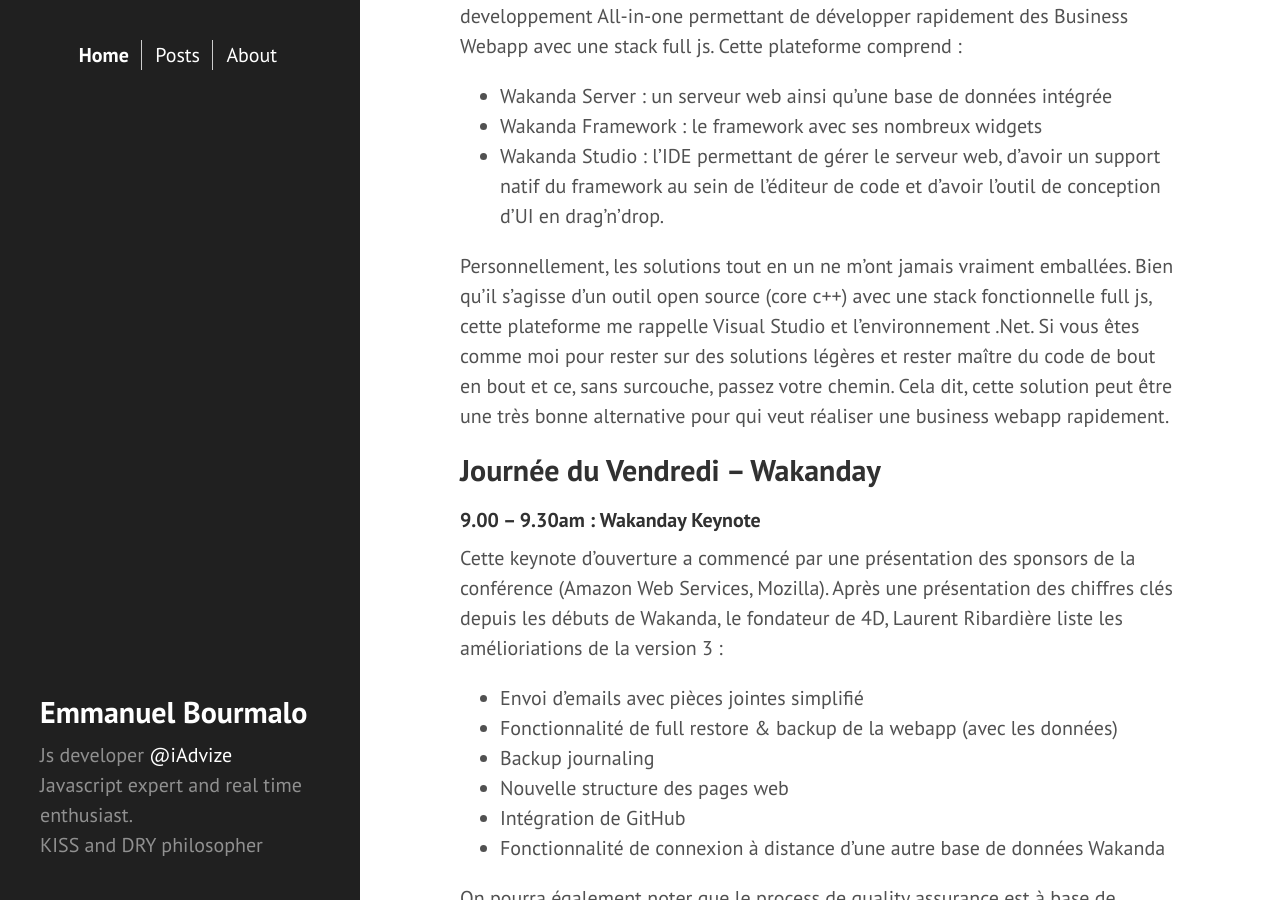
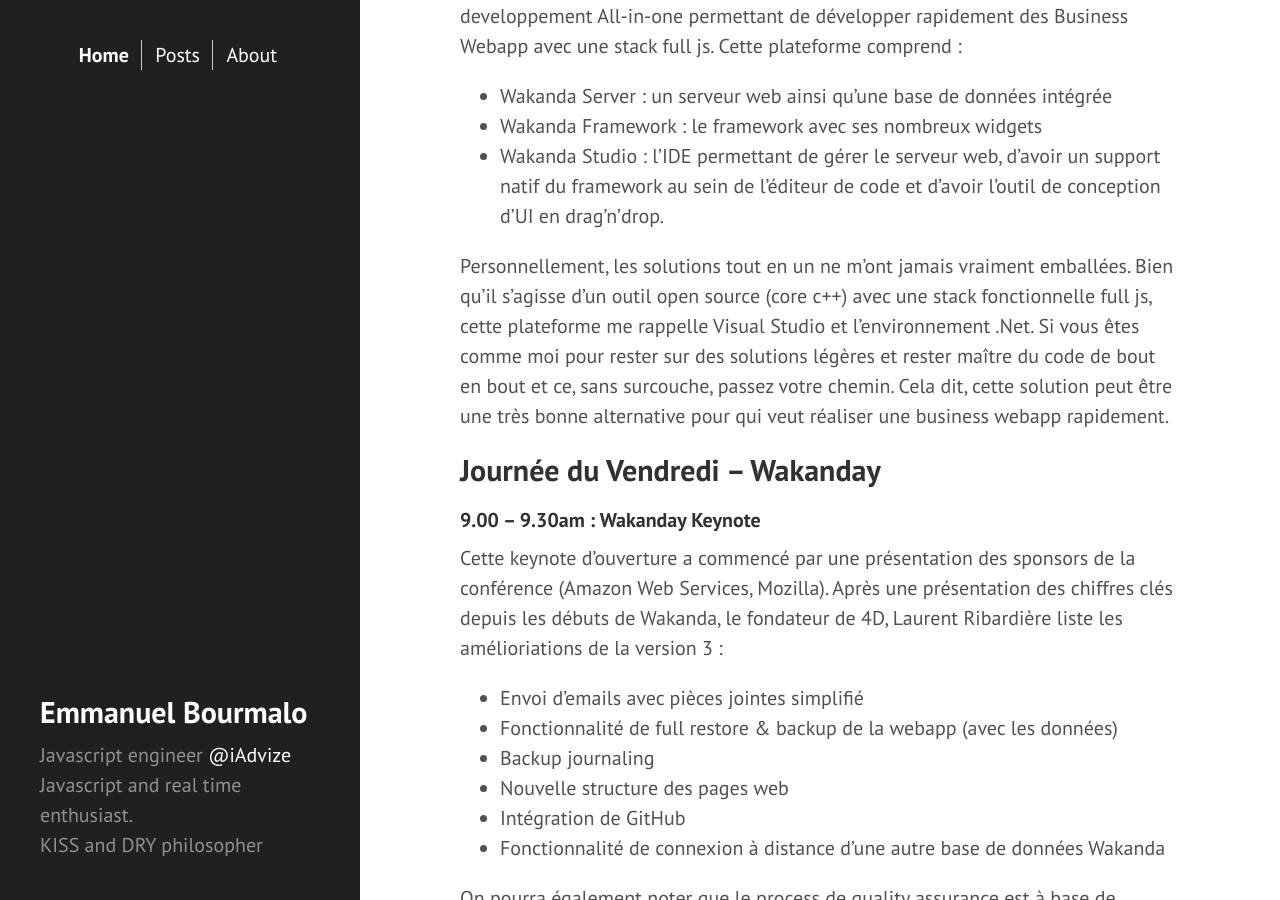
Before and after one commit to ebourmalo/ebourmalo.github.io, a Jekyll site: the page built from index.html, in a window 1280 px wide and 900 px high, scrolled down 487 px. Built offline with Jekyll 4.4.1, drawn with Linux system fonts in a browser that asks for light colours; Markdown is read by kramdown in place of the engine named in the settings; the list of posts is cut into pages by our own code.

Commit message:
update side description

```diff
--- a/_config.yml
+++ b/_config.yml
@@ -7,8 +7,8 @@
 
 # Setup
 title:            Emmanuel Bourmalo
-tagline:          'Javascript dev thoughts'
-description:      'Js developer <a href="http://iadvize.com" target="_blank">@iAdvize</a><br>Javascript expert and real time enthusiast.<br>KISS and DRY philosopher'
+tagline:          'Some dev thoughts'
+description:      'Javascript engineer <a href="http://iadvize.com" target="_blank">@iAdvize</a><br>Javascript and real time enthusiast.<br>KISS and DRY philosopher'
 url:              http://hyde.getpoole.com
 
 author:
```
